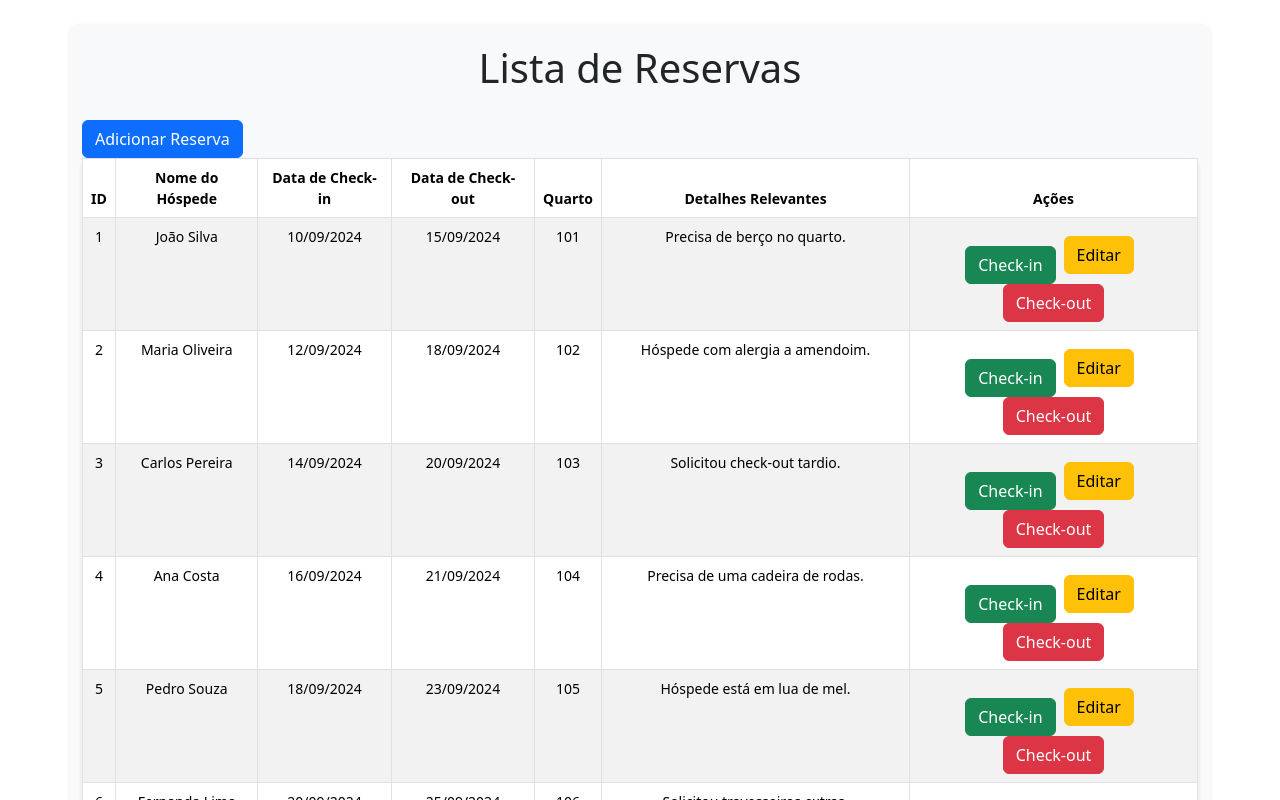
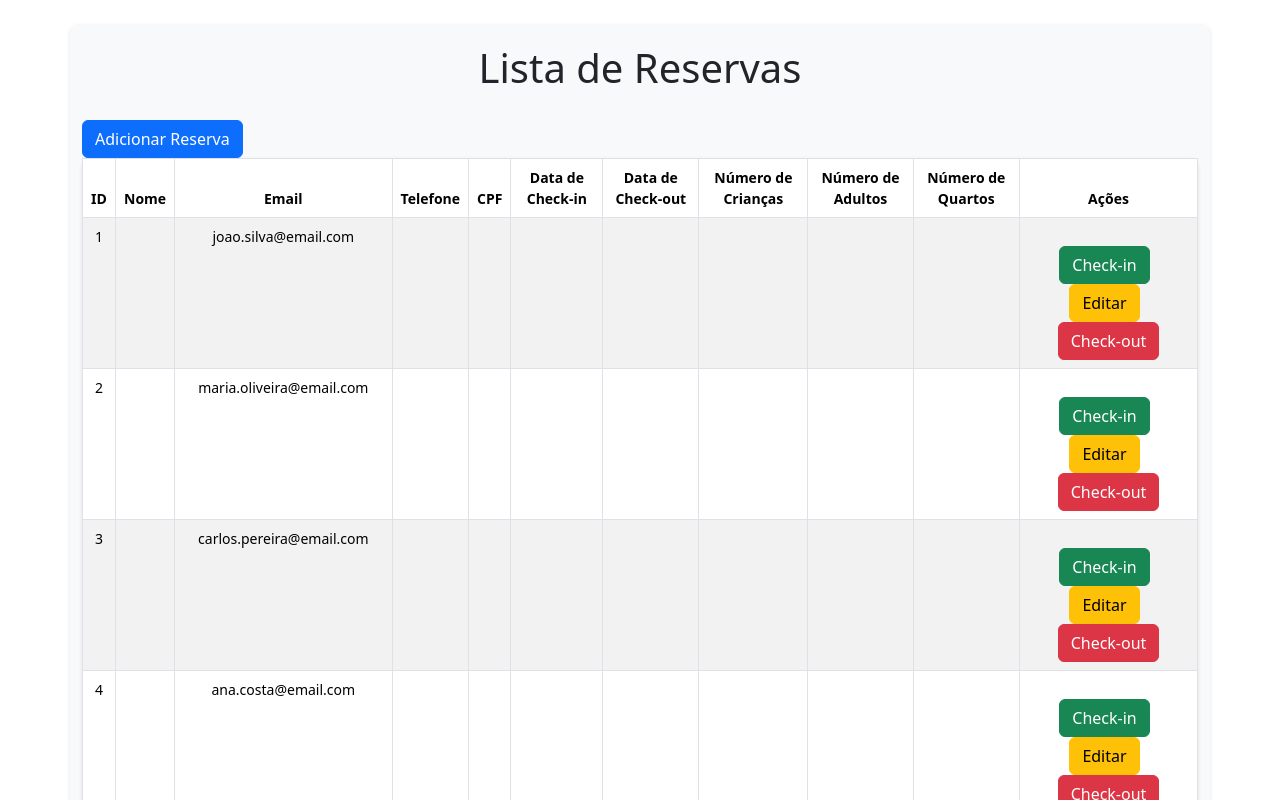
Before and after one commit to guilhermegoebel/sistemahotelfront, a React (Create React App) app: page / in a window 1280 px wide. Shown: the top 800 px of the page. Built offline with nearby package versions, Linux system fonts and the light colour scheme.

Commit message:
Correção dos campos de reserva
Correção dos campos de reserva

```diff
--- a/src/components/Check-in.js
+++ b/src/components/Check-in.js
@@ -28,4 +28,3 @@ const CheckIn = ({ reserva, onVoltar, onConfirmCheckIn }) => {
 };
 
 export default CheckIn;
-//check-in funcional
--- a/src/components/Reservas.js
+++ b/src/components/Reservas.js
@@ -11,13 +11,15 @@ const Reservas = () => {
   const [mostrarFormulario, setMostrarFormulario] = useState(false);
   const [editarReserva, setEditarReserva] = useState(null);
   const [novoHospede, setNovoHospede] = useState({
-    nomeHospede: '',
-    identification: '',
+    nome: '',
     email: '',
-    checkIn: '',
-    checkOut: '',
-    quarto: '',
-    detalhesRelevantes: '',
+    telefone: '',
+    cpf: '',
+    dataCheckin: '',
+    dataCheckout: '',
+    numeroCriancas: '',
+    numeroAdultos: '',
+    numeroQuartos: '',
   });
   const [reservaAtual, setReservaAtual] = useState(null);
 
@@ -30,43 +32,22 @@ const Reservas = () => {
   };
 
   const formatarData = (data) => {
+    if (!data) return ''; // Verifica se há uma data para formatar
     const partes = data.split('-');
     return `${partes[2]}/${partes[1]}/${partes[0]}`;
   };
 
-  const handleIdentificationChange = (e) => {
-    let data = e.target.value.replace(/\D/g, "");
-    if (data.length > 11) {
-      let cnpj = `${data.substr(0, 2)}.${data.substr(2,3)}.${data.substr(5,3)}/`;
-      if (data.length > 12)
-        cnpj += `${data.substr(8, 4)}-${data.substr(12, 2)}`;
-      else
-        cnpj += data.substr(8);
-      data = cnpj;
-    } else {
-      let cpf = "";
-      let parts = Math.ceil(data.length / 3);
-      for (let i = 0; i < parts; i++) {
-        if (i === 3) {
-          cpf += `-${data.substr(i * 3)}`;
-          break;
-        }
-        cpf += `${i !== 0 ? "." : ""}${data.substr(i * 3, 3)}`;
-      }
-      data = cpf;
-    }
-    setNovoHospede((values) => ({ ...values, identification: data }));
-  };
-
   const isFormValid = () => {
     return (
-      novoHospede.nomeHospede &&
-      novoHospede.identification &&
+      novoHospede.nome &&
       novoHospede.email &&
-      novoHospede.checkIn &&
-      novoHospede.checkOut &&
-      novoHospede.quarto &&
-      novoHospede.detalhesRelevantes
+      novoHospede.telefone &&
+      novoHospede.cpf &&
+      novoHospede.dataCheckin &&
+      novoHospede.dataCheckout &&
+      novoHospede.numeroCriancas &&
+      novoHospede.numeroAdultos &&
+      novoHospede.numeroQuartos
     );
   };
 
@@ -84,13 +65,15 @@ const Reservas = () => {
 
     setReservas([...reservas, novaReserva]);
     setNovoHospede({
-      nomeHospede: '',
-      identification: '',
+      nome: '',
       email: '',
-      checkIn: '',
-      checkOut: '',
-      quarto: '',
-      detalhesRelevantes: '',
+      telefone: '',
+      cpf: '',
+      dataCheckin: '',
+      dataCheckout: '',
+      numeroCriancas: '',
+      numeroAdultos: '',
+      numeroQuartos: '',
     });
     setMostrarFormulario(false);
   };
@@ -111,13 +94,15 @@ const Reservas = () => {
       reserva.id === editarReserva.id ? { ...novoHospede, id: reserva.id } : reserva
     ));
     setNovoHospede({
-      nomeHospede: '',
-      identification: '',
+      nome: '',
       email: '',
-      checkIn: '',
-      checkOut: '',
-      quarto: '',
-      detalhesRelevantes: '',
+      telefone: '',
+      cpf: '',
+      dataCheckin: '',
+      dataCheckout: '',
+      numeroCriancas: '',
+      numeroAdultos: '',
+      numeroQuartos: '',
     });
     setEditarReserva(null);
     setMostrarFormulario(false);
@@ -160,23 +145,12 @@ const Reservas = () => {
       {mostrarFormulario && (
         <Form className="mb-4 mt-4">
           <Form.Group>
-            <Form.Label>Nome do Hóspede</Form.Label>
+            <Form.Label>Nome</Form.Label>
             <Form.Control
               type="text"
-              name="nomeHospede"
-              value={novoHospede.nomeHospede}
+              name="nome"
+              value={novoHospede.nome}
               onChange={handleInputChange}
-              required
-            />
-          </Form.Group>
-
-          <Form.Group>
-            <Form.Label>CPF/CNPJ</Form.Label>
-            <Form.Control
-              type="text"
-              name="identification"
-              value={novoHospede.identification}
-              onChange={handleIdentificationChange}
               required
             />
           </Form.Group>
@@ -193,11 +167,33 @@ const Reservas = () => {
           </Form.Group>
 
           <Form.Group>
+            <Form.Label>Telefone</Form.Label>
+            <Form.Control
+              type="text"
+              name="telefone"
+              value={novoHospede.telefone}
+              onChange={handleInputChange}
+              required
+            />
+          </Form.Group>
+
+          <Form.Group>
+            <Form.Label>CPF</Form.Label>
+            <Form.Control
+              type="text"
+              name="cpf"
+              value={novoHospede.cpf}
+              onChange={handleInputChange}
+              required
+            />
+          </Form.Group>
+
+          <Form.Group>
             <Form.Label>Data de Check-in</Form.Label>
             <Form.Control
               type="date"
-              name="checkIn"
-              value={novoHospede.checkIn}
+              name="dataCheckin"
+              value={novoHospede.dataCheckin}
               onChange={handleInputChange}
               required
             />
@@ -207,30 +203,41 @@ const Reservas = () => {
             <Form.Label>Data de Check-out</Form.Label>
             <Form.Control
               type="date"
-              name="checkOut"
-              value={novoHospede.checkOut}
+              name="dataCheckout"
+              value={novoHospede.dataCheckout}
               onChange={handleInputChange}
               required
             />
           </Form.Group>
 
           <Form.Group>
-            <Form.Label>Quarto</Form.Label>
+            <Form.Label>Número de Crianças</Form.Label>
             <Form.Control
               type="number"
-              name="quarto"
-              value={novoHospede.quarto}
+              name="numeroCriancas"
+              value={novoHospede.numeroCriancas}
               onChange={handleInputChange}
               required
             />
           </Form.Group>
 
           <Form.Group>
-            <Form.Label>Detalhes Relevantes</Form.Label>
+            <Form.Label>Número de Adultos</Form.Label>
             <Form.Control
-              as="textarea"
-              name="detalhesRelevantes"
-              value={novoHospede.detalhesRelevantes}
+              type="number"
+              name="numeroAdultos"
+              value={novoHospede.numeroAdultos}
+              onChange={handleInputChange}
+              required
+            />
+          </Form.Group>
+
+          <Form.Group>
+            <Form.Label>Número de Quartos</Form.Label>
+            <Form.Control
+              type="number"
+              name="numeroQuartos"
+              value={novoHospede.numeroQuartos}
               onChange={handleInputChange}
               required
             />
@@ -246,11 +253,15 @@ const Reservas = () => {
         <thead>
           <tr>
             <th>ID</th>
-            <th>Nome do Hóspede</th>
+            <th>Nome</th>
+            <th>Email</th>
+            <th>Telefone</th>
+            <th>CPF</th>
             <th>Data de Check-in</th>
             <th>Data de Check-out</th>
-            <th>Quarto</th>
-            <th>Detalhes Relevantes</th>
+            <th>Número de Crianças</th>
+            <th>Número de Adultos</th>
+            <th>Número de Quartos</th>
             <th>Ações</th>
           </tr>
         </thead>
@@ -258,11 +269,15 @@ const Reservas = () => {
           {reservasOrdenadas.map((reserva) => (
             <tr key={reserva.id}>
               <td>{reserva.id}</td>
-              <td>{reserva.nomeHospede}</td>
-              <td>{formatarData(reserva.checkIn)}</td>
-              <td>{formatarData(reserva.checkOut)}</td>
-              <td>{reserva.quarto}</td>
-              <td>{reserva.detalhesRelevantes}</td>
+              <td>{reserva.nome}</td>
+              <td>{reserva.email}</td>
+              <td>{reserva.telefone}</td>
+              <td>{reserva.cpf}</td>
+              <td>{formatarData(reserva.dataCheckin)}</td>
+              <td>{formatarData(reserva.dataCheckout)}</td>
+              <td>{reserva.numeroCriancas}</td>
+              <td>{reserva.numeroAdultos}</td>
+              <td>{reserva.numeroQuartos}</td>
               <td>
                 {!reserva.checkInRealizado && (
                   <Button
```
